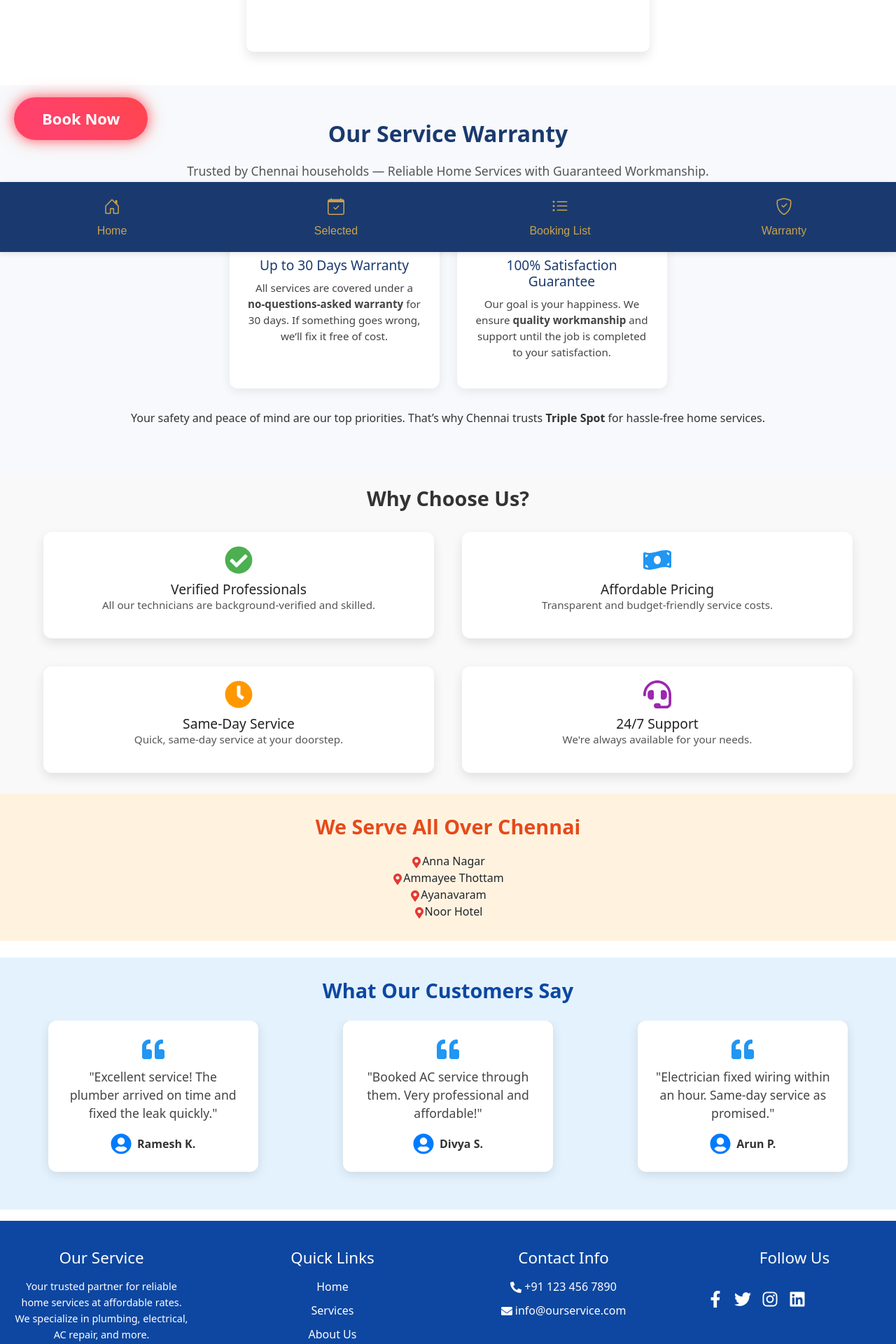
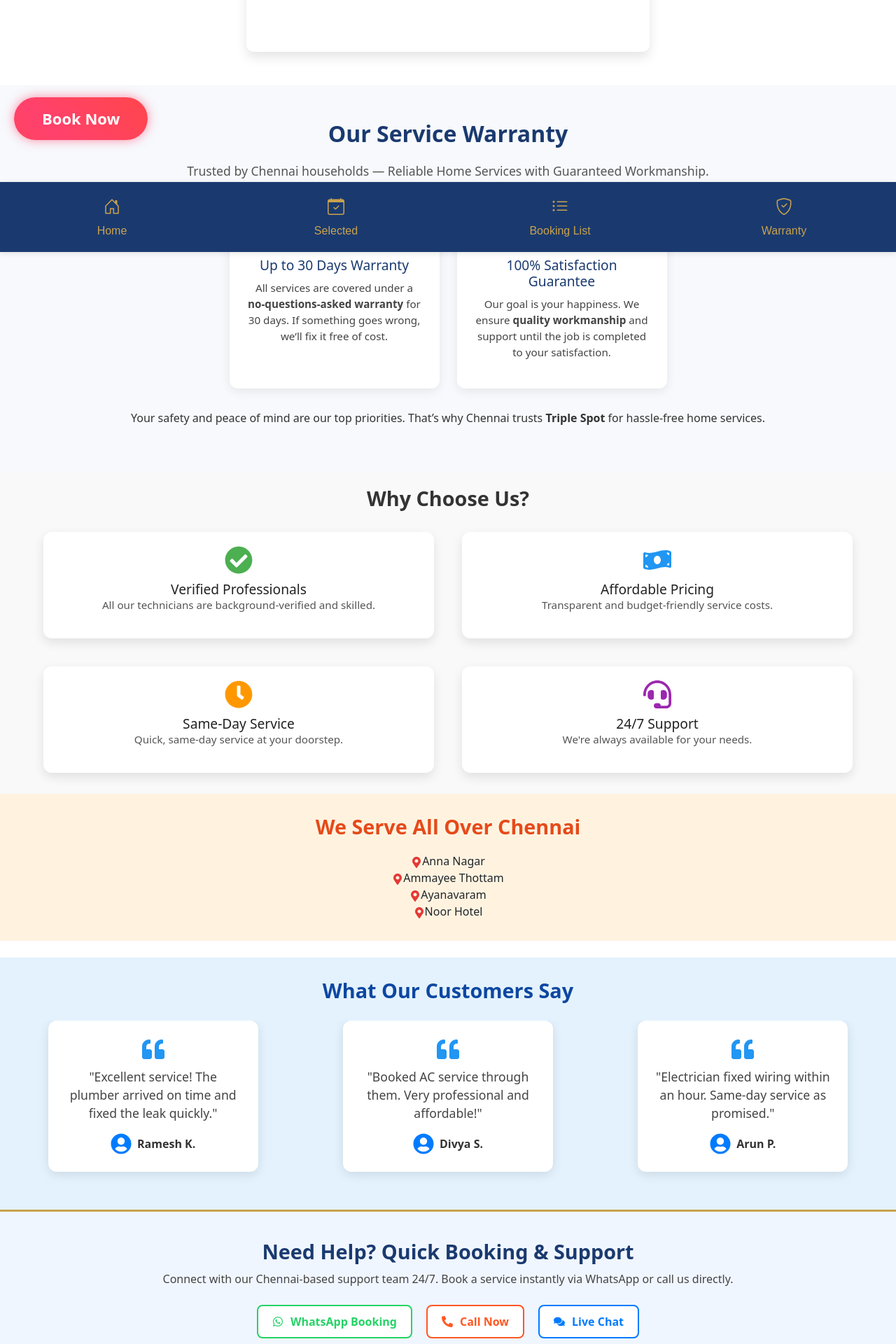
Before and after one commit to santoshcandy/HS-App-React.js, a React (Create React App) app: page / in a window 1280 px wide. Shown: the part 440-2360 px from the top of the page at 70% size. Built offline with nearby package versions, Linux system fonts and the light colour scheme.

Commit message:
easy booking added

```diff
--- a/src/components/AnimatedButton.js
+++ b/src/components/AnimatedButton.js
@@ -1,19 +1,53 @@
 // src/components/AnimatedButton.js
-import React from 'react';
+import React, { useState, useEffect } from 'react';
 import { useNavigate } from 'react-router-dom';
 import '../style/animatedbutton.css';
 
-const AnimatedButton = ({ text = "Click Me", to = "/" }) => {
+const AnimatedButton = ({ text = "Book Now", to = "/" }) => {
   const navigate = useNavigate();
+  const [expanded, setExpanded] = useState(false);
 
   const handleClick = () => {
-    navigate(to);
+    setExpanded(true);
+    setTimeout(() => {
+      setExpanded(false);
+    }, 7000); // collapse after 5 seconds
+  };
+
+  const handleWhatsAppClick = () => {
+    window.open("https://wa.me/918015153921", "_blank");
+  };
+
+  const handleServicesClick = () => {
+    navigate(to); // or navigate("/services") if that's your route
   };
 
   return (
-    <button className="animated-button" onClick={handleClick}>
-      {text}
-    </button>
+    <div className={`animated-button-wrapper ${expanded ? 'expanded' : ''}`}>
+      <button
+        className={`animated-button ${expanded ? 'fire-theme' : ''}`}
+        onClick={handleClick}
+      >
+        {expanded ? 'Choose Option' : text}
+      </button>
+
+      {expanded && (
+        <div className="expanded-options">
+          <button className="option-button whatsapp" onClick={handleWhatsAppClick}>
+          <img
+  src="https://upload.wikimedia.org/wikipedia/commons/6/6b/WhatsApp.svg"
+  alt="WhatsApp"
+  style={{ width: "20px", height: "20px", marginRight: "8px" }}
+/>
+<span>WhatsApp</span>
+
+          </button>
+          <button className="option-button services" onClick={handleServicesClick}>
+            🛠️ Services
+          </button>
+        </div>
+      )}
+    </div>
   );
 };
 
--- a/src/components/ProfilePage.js
+++ b/src/components/ProfilePage.js
@@ -53,7 +53,7 @@ const ProfilePage = () => {
 
   return (
     <>
-    <HeadingSection/>
+
     <Container className="mt-4">
       <Card className="p-4">
         <h2 className="text-center">User Profile</h2>
--- /dev/null
+++ b/src/components/QuickSupport.js
@@ -0,0 +1,37 @@
+import React from "react";
+import { FaWhatsapp, FaPhoneAlt, FaComments } from "react-icons/fa";
+import "../style/QuickSupport.css";
+
+const QuickSupport = () => {
+  return (
+    <section className="quick-support-section">
+      <div className="container text-center">
+        <h2 className="quick-support-title">Need Help? Quick Booking & Support</h2>
+        <p className="quick-support-subtext">
+          Connect with our Chennai-based support team 24/7. Book a service instantly via WhatsApp or call us directly.
+        </p>
+
+        <div className="support-buttons">
+          <a
+            href="https://wa.me/918015153921" // Replace with real WhatsApp number
+            target="_blank"
+            rel="noopener noreferrer"
+            className="support-btn whatsapp"
+          >
+            <FaWhatsapp /> WhatsApp Booking
+          </a>
+
+          <a href="tel:+917395906604" className="support-btn call">
+            <FaPhoneAlt /> Call Now
+          </a>
+
+          <a  className="support-btn chat">
+            <FaComments /> Live Chat
+          </a>
+        </div>
+      </div>
+    </section>
+  );
+};
+
+export default QuickSupport;
--- a/src/pages/HomePorfolio.js
+++ b/src/pages/HomePorfolio.js
@@ -7,6 +7,7 @@ import Testimonials from '../components/Testimonials';
 import Footer from '../components/Footer';
 import AnimatedButton from '../components/AnimatedButton';
 import WarrantySection from '../components/WarrantySection';
+ import QuickSupport from '../components/QuickSupport';
 
 
  const HomePorfolio = () => {
@@ -19,6 +20,7 @@ import WarrantySection from '../components/WarrantySection';
             <WhyChooseUs/>
             <ServiceAreas/>
             <Testimonials/>
+             <QuickSupport/>
             <Footer/>
             </>
 
--- /dev/null
+++ b/src/style/QuickSupport.css
@@ -0,0 +1,82 @@
+.quick-support-section {
+  background-color: #f0f6ff;
+  padding: 40px 20px;
+  border-top: 3px solid #c9a24d;
+}
+
+.quick-support-title {
+  font-size: 1.8rem;
+  color: #1a3a6f;
+  margin-bottom: 10px;
+  font-weight: 700;
+}
+
+.quick-support-subtext {
+  font-size: 1rem;
+  color: #444;
+  margin-bottom: 25px;
+}
+
+.support-buttons {
+  display: flex;
+  justify-content: center;
+  gap: 20px;
+  flex-wrap: wrap;
+}
+
+.support-btn {
+  display: flex;
+  align-items: center;
+  gap: 10px;
+  background-color: white;
+  padding: 10px 20px;
+  border-radius: 8px;
+  font-weight: 600;
+  text-decoration: none;
+  color: #1a3a6f;
+  border: 2px solid #1a3a6f;
+  transition: 0.3s ease;
+}
+
+.support-btn:hover {
+  background-color: #1a3a6f;
+  color: white;
+}
+
+.whatsapp {
+  border-color: #25d366;
+  color: #25d366;
+}
+
+.whatsapp:hover {
+  background-color: #25d366;
+  color: white;
+}
+
+.call {
+  border-color: #ff5722;
+  color: #ff5722;
+}
+
+.call:hover {
+  background-color: #ff5722;
+  color: white;
+}
+
+.chat {
+  border-color: #007bff;
+  color: #007bff;
+}
+
+.chat:hover {
+  background-color: #007bff;
+  color: white;
+}
+
+/* Responsive */
+@media (max-width: 768px) {
+  .support-buttons {
+    flex-direction: column;
+    gap: 12px;
+  }
+}
--- a/src/style/animatedbutton.css
+++ b/src/style/animatedbutton.css
@@ -1,9 +1,12 @@
+.animated-button-wrapper {
+  position: fixed;
+  bottom: 20%;
+  left: 20px;
+  z-index: 1000;
+  transition: all 0.3s ease-in-out;
+}
+
 .animated-button {
-  position: fixed;                  /* Fixed to the viewport */
-  bottom: 20%;                      /* 20% from the bottom of screen */
-  left: 20px;                       /* Stick to left edge with padding */
-  z-index: 1000;                    /* Stay on top of other elements */
-
   padding: 14px 40px;
   font-size: 22px;
   font-weight: bold;
@@ -12,25 +15,25 @@
   border-radius: 50px;
   background: linear-gradient(45deg, #ff4b2b, #ff416c, #ff4b2b);
   background-size: 300% 300%;
-  box-shadow: 0 0 15px rgba(255, 65, 108, 0.6), 0 0 25px rgba(255, 75, 43, 0.5);
+  animation: gradientShift 5s ease infinite;
+  box-shadow: 0 0 15px rgba(255, 65, 108, 0.6);
   transition: all 0.3s ease-in-out;
   cursor: pointer;
   outline: none;
-  animation: gradientShift 5s ease infinite;
-  display: inline-block;
-  text-align: center;
   user-select: none;
 }
 
-.animated-button:hover,
-.animated-button:focus {
+.animated-button:hover {
   transform: scale(1.05);
-  box-shadow: 0 0 25px rgba(255, 65, 108, 0.8), 0 0 35px rgba(255, 75, 43, 0.7);
 }
 
 .animated-button:active {
   transform: scale(0.95);
-  box-shadow: 0 0 10px rgba(255, 65, 108, 0.4);
+}
+
+.fire-theme {
+  background: linear-gradient(45deg, #ffcc00, #ff6600, #ffcc00);
+  animation: fireShift 3s ease infinite;
 }
 
 @keyframes gradientShift {
@@ -45,12 +48,60 @@
   }
 }
 
-/* Responsive tweaks */
+@keyframes fireShift {
+  0% {
+    background-position: 0% 50%;
+  }
+  50% {
+    background-position: 100% 50%;
+  }
+  100% {
+    background-position: 0% 50%;
+  }
+}
+
+.expanded-options {
+  display: flex;
+  flex-direction: column;
+  gap: 10px;
+  margin-top: 12px;
+}
+
+.option-button {
+  padding: 10px 20px;
+  font-size: 18px;
+  border: none;
+  border-radius: 30px;
+  cursor: pointer;
+  color: white;
+  background-color: #333;
+  box-shadow: 0 0 10px rgba(0, 0, 0, 0.3);
+  transition: all 0.3s ease;
+}
+
+.option-button.whatsapp {
+  background-color: #25D366;
+  color: white;
+
+}
+
+.option-button.services {
+  background-color: #007bff;
+}
+
 @media (max-width: 600px) {
   .animated-button {
+    font-size: 14px;
     padding: 10px 20px;
+  }
+
+  .option-button {
     font-size: 14px;
-    bottom: 15%;      /* Adjusted slightly higher for smaller screens */
-    left: 10px;       /* Closer to the edge on mobile */
+    padding: 8px 16px;
+  }
+
+  .animated-button-wrapper {
+    bottom: 15%;
+    left: 10px;
   }
 }
--- a/src/style/footer.css
+++ b/src/style/footer.css
@@ -1,6 +1,6 @@
 /* Footer Styles */
 .footer {
-  background-color: #0d47a1;
+  background-color: #1a3a6f;
   color: white;
   padding: 40px 20px;
   font-size: 1rem;
```
